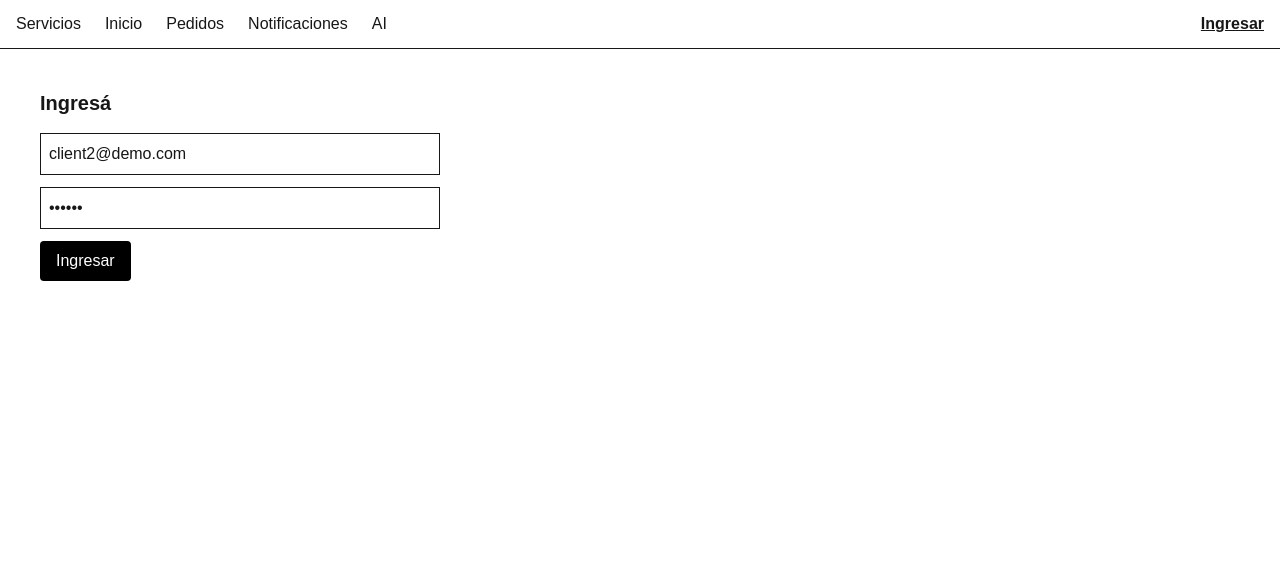
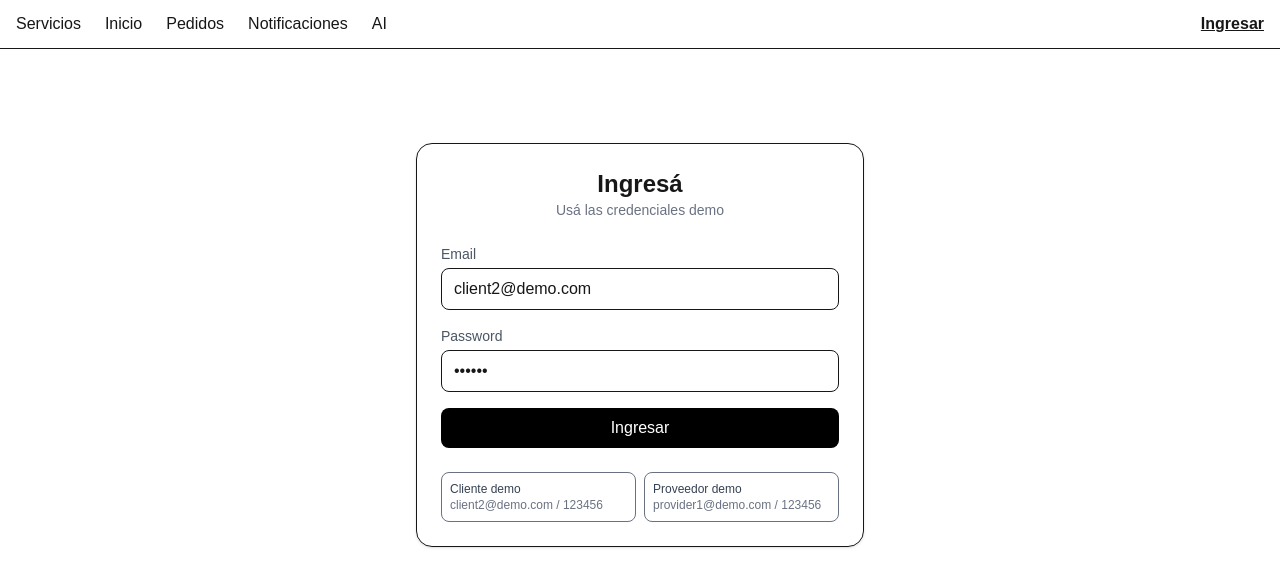
Before and after one commit to sznitowski/Api_Servicios_Frontend_Next_JS, a Next.js app: page /login in a window 1280 px wide. Shown: the top 586 px of the page. Built offline with nearby package versions, Linux system fonts and the light colour scheme; no server answers.

Commit message:
feat(auth): login estilizado con redirect por rol; fix: Navbar renderizado solo en layout global; providers/* funcionando

```diff
--- a/src/app/login/page.tsx
+++ b/src/app/login/page.tsx
@@ -1,28 +1,61 @@
 "use client";
 
-import { useState, useEffect } from "react";
-import { useRouter } from "next/navigation";
+import { useEffect, useMemo, useState } from "react";
+import { useRouter, useSearchParams } from "next/navigation";
 import { useAuth } from "@/lib/auth";
+import { useApi } from "@/hooks/useApi";
+import { gotoHomeForUser } from "@/lib/routeAfterAuth";
+
+type Me = { id: number; email: string; name?: string; role?: string | null };
 
 export default function LoginPage() {
   const router = useRouter();
-  const { login, token } = useAuth(); // si ya estás autenticado, redirigimos
+  const search = useSearchParams();
+  const next = useMemo(() => search.get("next"), [search]);
+
+  const { login, token } = useAuth();
+  const { api } = useApi();
+
   const [email, setEmail] = useState("client2@demo.com");
   const [password, setPassword] = useState("123456");
   const [loading, setLoading] = useState(false);
   const [err, setErr] = useState<string | null>(null);
+  const [capsOn, setCapsOn] = useState(false);
 
+  // Si ya estoy logueado, traigo mi rol y redirijo
   useEffect(() => {
-    if (token) router.replace("/services");
-  }, [token, router]);
+    let alive = true;
+    (async () => {
+      if (!token) return;
+      try {
+        const me = await api<Me>("/auth/me");
+        if (!alive) return;
+        gotoHomeForUser(router, me, next);
+      } catch {
+        // si falla, me quedo en login igual
+      }
+    })();
+    return () => {
+      alive = false;
+    };
+  }, [token, api, router, next]);
+
+  function onKeyUp(e: React.KeyboardEvent<HTMLInputElement>) {
+    // getModifierState existe en los eventos de teclado
+    setCapsOn(e.getModifierState?.("CapsLock") ?? false);
+  }
 
   async function onSubmit(e: React.FormEvent) {
     e.preventDefault();
+    if (loading) return;
     setErr(null);
     setLoading(true);
     try {
-      await login(email, password);   // llama a `${NEXT_PUBLIC_API_URL}/auth/login`
-      router.replace("/services");
+      // 1) login (guarda token)
+      await login(email.trim(), password);
+      // 2) obtengo rol y redirijo
+      const me = await api<Me>("/auth/me");
+      gotoHomeForUser(router, me, next);
     } catch (e: any) {
       setErr(e?.message ?? "Error de login");
     } finally {
@@ -31,34 +64,66 @@ export default function LoginPage() {
   }
 
   return (
-    <div className="p-6 max-w-md">
-      <h1 className="text-xl font-bold mb-4">Ingresá</h1>
+    <div className="min-h-[70vh] grid place-items-center px-4">
+      <div className="w-full max-w-md rounded-2xl border p-6 shadow-sm">
+        <div className="mb-6 text-center">
+          <h1 className="text-2xl font-semibold">Ingresá</h1>
+          <p className="text-sm text-gray-500">Usá las credenciales demo</p>
+        </div>
 
-      <form onSubmit={onSubmit} className="space-y-3">
+        <form onSubmit={onSubmit} className="space-y-4">
+          <label className="block">
+            <span className="mb-1 block text-sm text-gray-600">Email</span>
             <input
               type="email"
-          className="border p-2 w-full"
-          placeholder="email"
+              className="w-full rounded-lg border px-3 py-2 outline-none focus:ring-2 focus:ring-black/20"
+              placeholder="email@demo.com"
+              autoComplete="username"
               value={email}
-          onChange={e => setEmail(e.target.value)}
+              onChange={(e) => setEmail(e.target.value)}
             />
+          </label>
+
+          <label className="block">
+            <span className="mb-1 block text-sm text-gray-600">Password</span>
             <input
               type="password"
-          className="border p-2 w-full"
-          placeholder="password"
+              className="w-full rounded-lg border px-3 py-2 outline-none focus:ring-2 focus:ring-black/20"
+              placeholder="******"
+              autoComplete="current-password"
               value={password}
-          onChange={e => setPassword(e.target.value)}
+              onChange={(e) => setPassword(e.target.value)}
+              onKeyUp={onKeyUp}
             />
+            {capsOn && (
+              <span className="mt-1 block text-xs text-amber-600">
+                Bloq Mayús activado
+              </span>
+            )}
+          </label>
+
           <button
             type="submit"
             disabled={loading}
-          className="bg-black text-white px-4 py-2 rounded disabled:opacity-60"
+            className="w-full rounded-lg bg-black px-4 py-2 font-medium text-white transition-opacity disabled:opacity-60"
           >
-          {loading ? "Ingresando..." : "Ingresar"}
+            {loading ? "Ingresando…" : "Ingresar"}
           </button>
         </form>
 
-      {err && <p className="text-red-600 mt-3">{err}</p>}
+        {err && <p className="mt-4 text-sm text-red-600">{err}</p>}
+
+        <div className="mt-6 grid grid-cols-2 gap-2 text-xs text-gray-500">
+          <div className="rounded-lg border p-2">
+            <div className="font-medium text-gray-700">Cliente demo</div>
+            <div>client2@demo.com / 123456</div>
+          </div>
+          <div className="rounded-lg border p-2">
+            <div className="font-medium text-gray-700">Proveedor demo</div>
+            <div>provider1@demo.com / 123456</div>
+          </div>
+        </div>
+      </div>
     </div>
   );
 }
--- /dev/null
+++ b/src/app/providers/layout.tsx
@@ -0,0 +1,39 @@
+"use client";
+
+import Link from "next/link";
+import { usePathname } from "next/navigation";
+import { useEffect, useState } from "react";
+import { useApi } from "@/hooks/useApi";
+import { useAuth } from "@/lib/auth";
+
+type Me = { id: number; role?: string | null };
+
+export default function ProvidersLayout({ children }: { children: React.ReactNode }) {
+  const pathname = usePathname();
+  const isActive = (href: string) => pathname?.startsWith(href);
+  const { token } = useAuth();
+  const { api } = useApi();
+  const [me, setMe] = useState<Me | null>(null);
+
+  useEffect(() => {
+    let alive = true;
+    if (!token) { setMe(null); return; }
+    api<Me>("/auth/me").then((u) => alive && setMe(u)).catch(() => alive && setMe(null));
+    return () => { alive = false; };
+  }, [token, api]);
+
+  return (
+    <div className="p-0">
+      <div className="sticky top-0 z-10 bg-white/80 backdrop-blur border-b">
+        <nav className="container mx-auto flex gap-4 p-3 text-sm">
+          <Link className={isActive("/providers/open") ? "font-semibold underline" : "hover:underline"} href="/providers/open">Abiertos cerca</Link>
+          <Link className={isActive("/providers/my") ? "font-semibold underline" : "hover:underline"} href="/providers/my">Mis trabajos</Link>
+          {me?.id ? (
+            <Link className={isActive(`/providers/${me.id}`) ? "font-semibold underline" : "hover:underline"} href={`/providers/${me.id}`}>Ver perfil</Link>
+          ) : null}
+        </nav>
+      </div>
+      <div className="container mx-auto px-4">{children}</div>
+    </div>
+  );
+}
--- a/src/app/providers/page.tsx
+++ b/src/app/providers/page.tsx
@@ -1,23 +1,43 @@
 "use client";
+
 import { useEffect } from "react";
-import { useRouter } from "next/navigation";
+import { useRouter, useSearchParams } from "next/navigation";
+import { useAuth } from "@/lib/auth";
 import { useApi } from "@/hooks/useApi";
-import { useAuth } from "@/lib/auth";
+import { gotoHomeForUser } from "@/lib/routeAfterAuth";
+
+type MeLite = { id: number; role?: string | null };
 
 export default function ProvidersIndexRedirect() {
   const router = useRouter();
+  const search = useSearchParams();
+  const next = search.get("next") ?? undefined;
+
   const { token } = useAuth();
   const { api } = useApi();
 
   useEffect(() => {
+    let alive = true;
     (async () => {
-      if (!token) { router.replace("/login"); return; }
+      // sin token → a login (respetando next)
+      if (!token) {
+        const url = next ? `/login?next=${encodeURIComponent(next)}` : "/login";
+        router.replace(url);
+        return;
+      }
+
       try {
-        const me = await api<{ id: number }>("/auth/me");
-        router.replace(me?.id ? `/providers/${me.id}` : "/login");
-      } catch { router.replace("/login"); }
+        const me = await api<MeLite>("/auth/me");
+        if (!alive) return;
+        // si es proveedor → /providers/my ; si es otro rol → su home
+        gotoHomeForUser(router, me, undefined);
+      } catch {
+        router.replace("/login");
+      }
     })();
-  }, [token]); // eslint-disable-line react-hooks/exhaustive-deps
+
+    return () => { alive = false; };
+  }, [token, api, router, next]);
 
   return <div className="p-6">Redirigiendo…</div>;
 }
--- /dev/null
+++ b/src/lib/routeAfterAuth.ts
@@ -0,0 +1,34 @@
+// src/lib/routeAfterAuth.ts
+
+export type MeLite = { id: number; role?: string | null };
+
+/** Router mínimo que nos interesa (useRouter() lo cumple) */
+export type RouterLike = { replace: (href: string) => void };
+
+/** Redirige según el rol (y respeta ?next= si es seguro). */
+export function gotoHomeForUser(
+  router: RouterLike,
+  me: MeLite | null | undefined,
+  next?: string | null
+) {
+  // Deep-link seguro: sólo paths absolutos dentro del sitio y que NO empiecen con //
+  const safeNext =
+    next && next.startsWith("/") && !next.startsWith("//") ? next : null;
+
+  if (safeNext) {
+    router.replace(safeNext);
+    return;
+  }
+
+  const role = String(me?.role || "").toUpperCase();
+  switch (role) {
+    case "PROVIDER":
+      router.replace("/providers/my");
+      break;
+    case "ADMIN":
+      router.replace("/dashboard");
+      break;
+    default:
+      router.replace("/services");
+  }
+}
```
Lines whose indentation alone changed are shown as unchanged.
